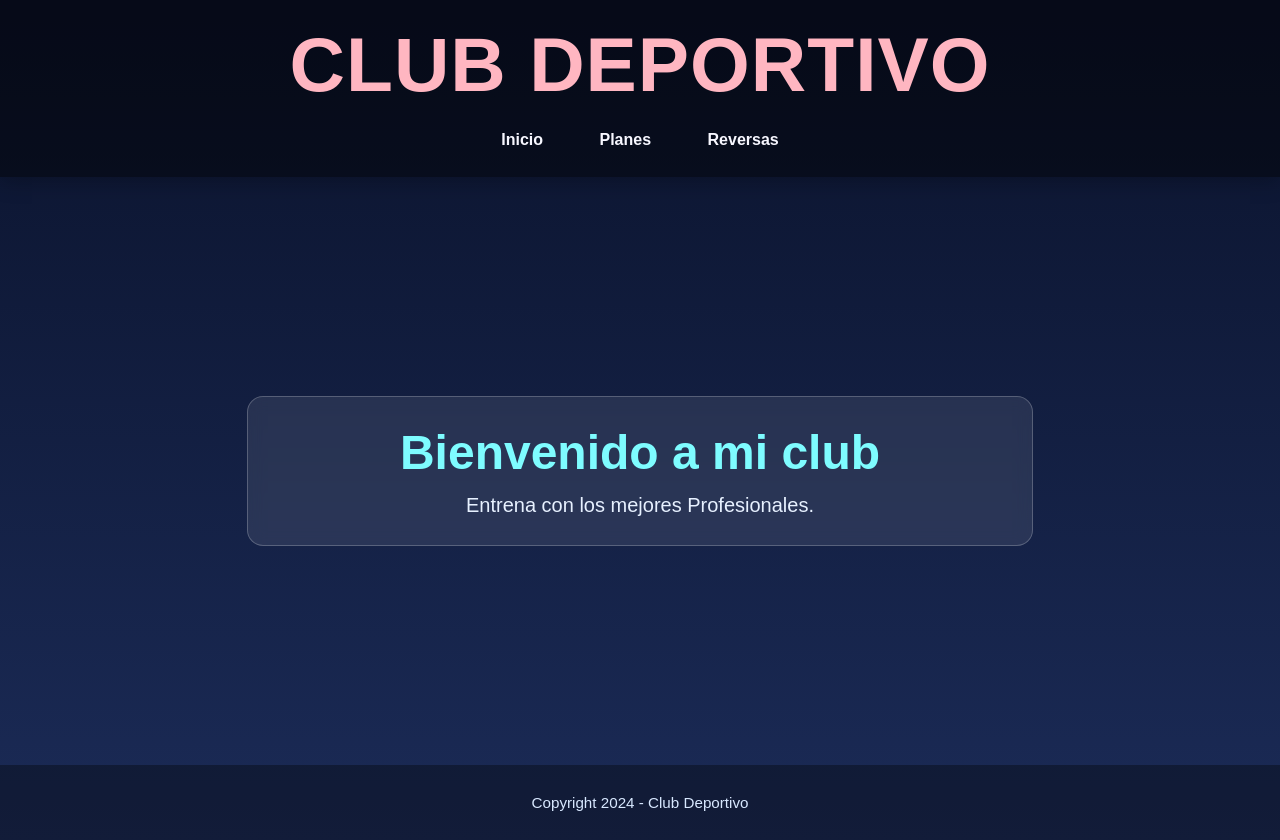
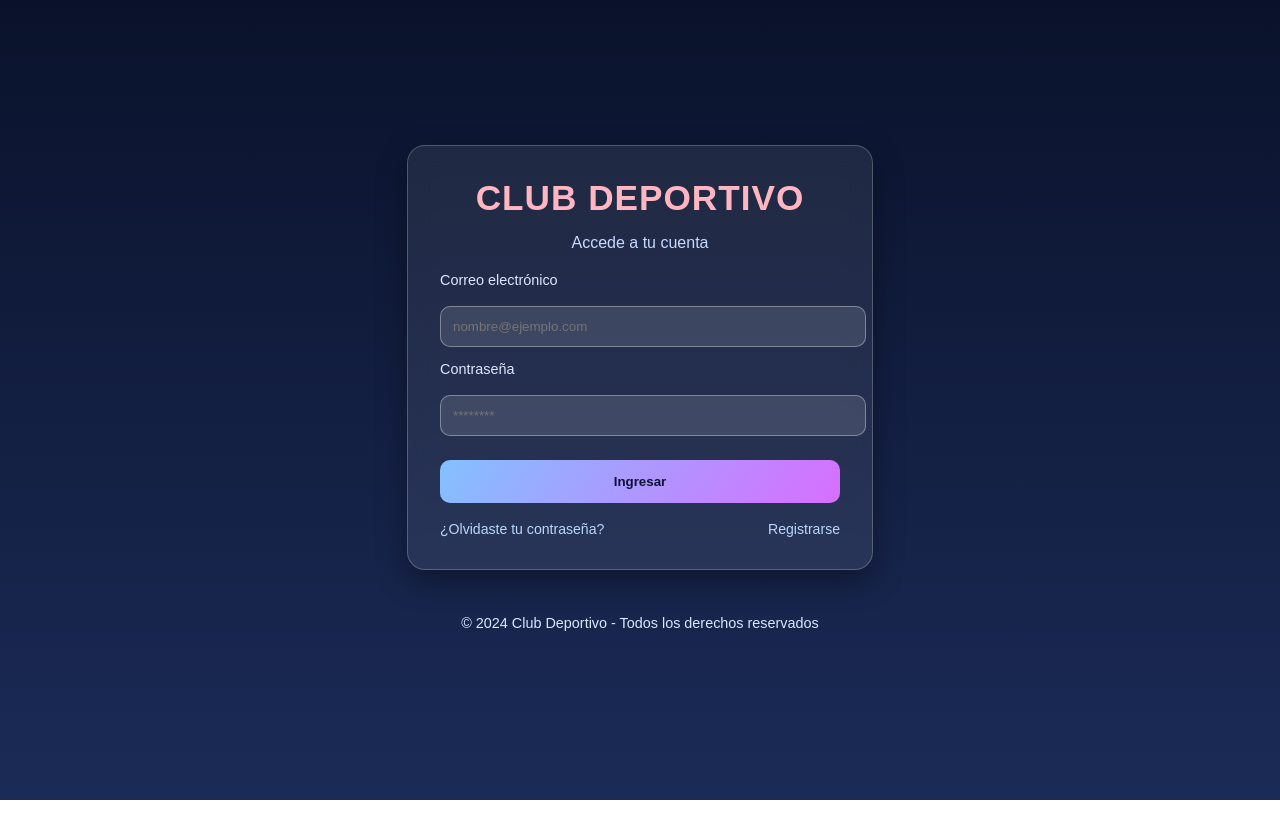
Before and after one commit to Felipe2076/Unidad-1-front-end-Javier-Haumada, a plain HTML site: page index.html in a window 1280 px wide. After the commit the page ends 800 px from the top, so only its background shows below. Drawn offline with Linux system fonts and the light colour scheme.

Commit message:
nueva actualizacion

```diff
--- a/index.html
+++ b/index.html
@@ -2,107 +2,141 @@
 <html lang="es">
 <head>
     <meta charset="UTF-8">
-        <title>Club Deportivo</title>
+    <title>Club Deportivo - Login</title>
     <style>
         body {
             margin: 0;
             font-family: Arial, Helvetica, sans-serif;
             background: linear-gradient(180deg, #0a122b 0%, #1b2b57 100%);
             color: #ffffff;
+            display: flex;
+            justify-content: center;
+            align-items: center;
+            min-height: 100vh;
+            flex-direction: column;
         }
 
-            header {
-                background: rgba(0, 0, 0, 0.45);
-                box-shadow: 0 4px 20px rgba(0, 0, 0, 0.25);
-                padding: 20px 30px;
+        .login-card {
+            background: rgba(255, 255, 255, 0.08);
+            border: 1px solid rgba(255, 255, 255, 0.22);
+            border-radius: 18px;
+            padding: 32px;
+            max-width: 400px;
+            width: 100%;
+            box-shadow: 0 12px 30px rgba(0, 0, 0, 0.35);
+            backdrop-filter: blur(12px);
             text-align: center;
         }
 
-            header h1 {
-                margin: 0;
+        .login-card h1 {
+            margin: 0 0 12px;
             color: #ffb6c1;
-                font-size: clamp(2rem, 6vw, 5rem);
+            font-size: 2.2rem;
+            text-transform: uppercase;
             letter-spacing: 1px;
-                text-transform: uppercase;
         }
 
-            nav {
-                margin-top: 14px;
+        .login-card p {
+            color: #c8d9ff;
+            margin-bottom: 20px;
+            font-size: 1rem;
         }
 
-            nav a {
-                display: inline-block;
-                margin: 0 12px;
-                color: #f7f7ff;
-                text-decoration: none;
-                font-weight: 600;
-                padding: 8px 14px;
-                border-radius: 8px;
-                transition: all 0.25s ease;
+        .login-card form {
+            display: grid;
+            gap: 14px;
+            text-align: left;
         }
 
-            nav a:hover {
-                background: rgba(255, 255, 255, 0.18);
-                color: #ffd0e3;
+        .login-card label {
+            color: #dfe6ff;
+            font-size: 0.9rem;
+            margin-bottom: 4px;
+            display: block;
         }
 
-            main {
-                display: flex;
-                justify-content: center;
-                align-items: center;
-                min-height: 66vh;
-                padding: 30px;
+        .login-card input {
+            width: 100%;
+            padding: 12px;
+            border: 1px solid rgba(255, 255, 255, 0.35);
+            border-radius: 10px;
+            background: rgba(255, 255, 255, 0.12);
+            color: #ffffff;
+            outline: none;
         }
 
-            section.hero {
-                background: rgba(255, 255, 255, 0.09);
-                border: 1px solid rgba(255, 255, 255, 0.22);
-                border-radius: 16px;
-                padding: 28px 32px;
-                max-width: 720px;
-                width: 100%;
-                text-align: center;
-                backdrop-filter: blur(8px);
+        .login-card input:focus {
+            border-color: #78c2ff;
+            box-shadow: 0 0 0 3px rgba(120, 194, 255, 0.18);
         }
 
-            .hero h2 {
-                color: #7efcff;
-                font-size: clamp(1.6rem, 5vw, 3rem);
-                margin: 0 0 14px;
+        .login-card button {
+            margin-top: 10px;
+            width: 100%;
+            border: none;
+            border-radius: 10px;
+            padding: 14px;
+            background: linear-gradient(125deg, #83c1ff, #d86eff);
+            color: #0e1237;
+            font-weight: 700;
+            cursor: pointer;
+            transition: transform 0.2s ease, opacity 0.2s ease;
         }
 
-            .hero p {
-                color: #e7f1ff;
-                font-size: 1.25rem;
-                margin: 0;
+        .login-card button:hover {
+            transform: translateY(-2px);
+            opacity: 0.95;
+        }
+
+        .links {
+            margin-top: 18px;
+            display: flex;
+            justify-content: space-between;
+            gap: 10px;
+        }
+
+        .links a {
+            color: #b9d7ff;
+            text-decoration: none;
+            font-size: 0.88rem;
+        }
+
+        .links a:hover {
+            text-decoration: underline;
         }
 
         footer {
+            margin-top: 20px;
             text-align: center;
-                padding: 14px 0;
-                background: rgba(0, 0, 0, 0.35);
+            padding: 10px;
             color: #d8e8ff;
-                font-size: 0.95rem;
+            font-size: 0.9rem;
         }
     </style>
 </head>
 <body>
-        <header>
+    <div class="login-card">
         <h1>Club Deportivo</h1>
-            <nav>
-                <a href="#">Inicio</a>
-                <a href="#">Planes</a>
-                <a href="#">Reversas</a>
-            </nav>
-        </header>
-        <main>
-            <section class="hero">
-                <h2>Bienvenido a mi club</h2>
-                <p>Entrena con los mejores Profesionales.</p>
-            </section>
-        </main>
+        <p>Accede a tu cuenta</p>
+
+        <form>
+            <label for="email">Correo electrónico</label>
+            <input id="email" type="email" placeholder="nombre@ejemplo.com" required>
+
+            <label for="password">Contraseña</label>
+            <input id="password" type="password" placeholder="********" required>
+
+            <button type="submit">Ingresar</button>
+        </form>
+
+        <div class="links">
+            <a href="#">¿Olvidaste tu contraseña?</a>
+            <a href="#">Registrarse</a>
+        </div>
+    </div>
+
     <footer>
-            <p>Copyright 2024 - Club Deportivo</p>
+        <p>© 2024 Club Deportivo - Todos los derechos reservados</p>
     </footer>
-<body>
+</body>
 </html>
```
Lines whose indentation alone changed are shown as unchanged.
